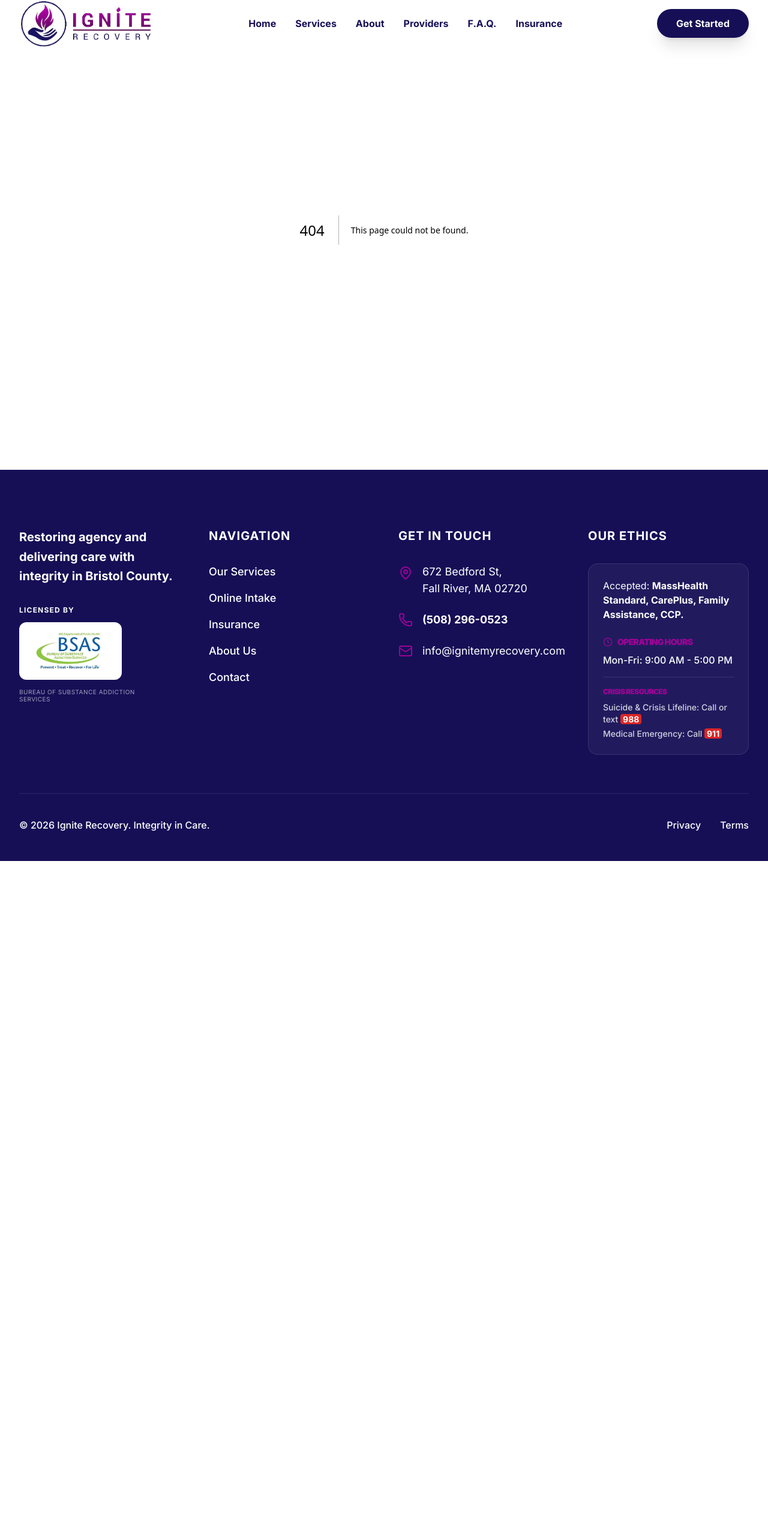
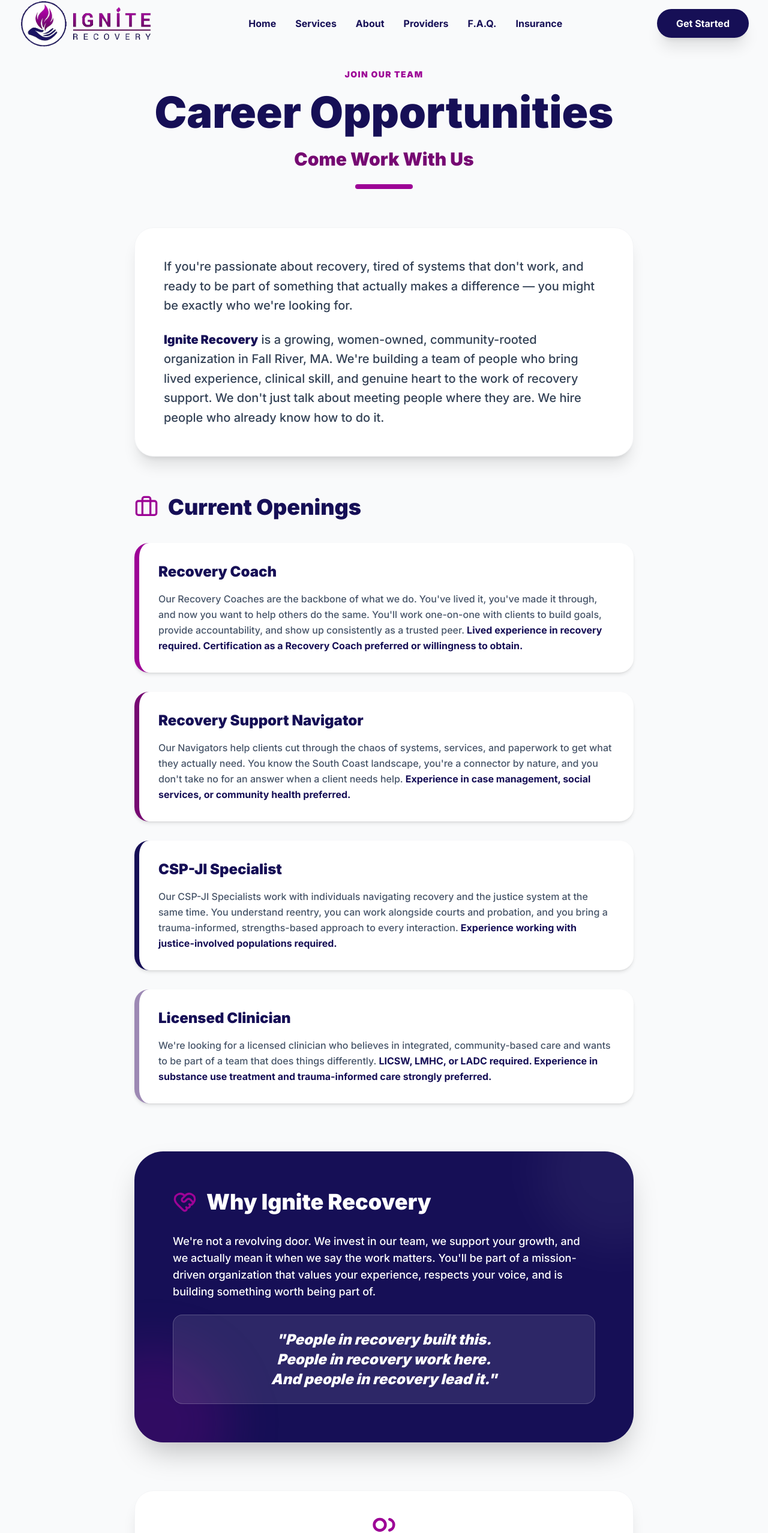
Before and after one commit to tdube-architech/IgniteRecovery, a Next.js app: page /careers in a window 1280 px wide. Before the commit this address had no page. Shown: the part 17-2572 px from the top of the page at 60% size. Before the commit the page ends 1452 px from the top, so only its background shows below. Built offline with nearby package versions, Linux system fonts and the light colour scheme.

Commit message:
feat: add Careers page and integrate into main navigation

```diff
--- /dev/null
+++ b/app/careers/page.tsx
@@ -0,0 +1,122 @@
+import React from 'react';
+import Link from 'next/link';
+import type { Metadata } from 'next';
+import { ArrowRight, Briefcase, HeartHandshake, Users, ShieldCheck } from 'lucide-react';
+
+export const metadata: Metadata = {
+  title: 'Career Opportunities | Ignite Recovery',
+  description: 'Join the Ignite Recovery team in Fall River, MA. We are looking for passionate individuals with lived experience to provide clinical skill and genuine heart to recovery support.',
+  alternates: {
+    canonical: 'https://ignitemyrecovery.com/careers'
+  }
+};
+
+const CareersPage: React.FC = () => {
+    return (
+        <div className="pt-32 pb-24 min-h-screen bg-gray-50">
+            <div className="max-w-4xl mx-auto px-4 sm:px-6 lg:px-8">
+
+                {/* Header */}
+                <div className="text-center mb-16 animate-fadeInUp">
+                    <span className="text-brand-magenta font-black tracking-widest uppercase text-sm">Join Our Team</span>
+                    <h1 className="text-5xl lg:text-7xl font-black text-brand-indigo mt-4 mb-6">Career Opportunities</h1>
+                    <h2 className="text-3xl font-black text-brand-purple mb-6">Come Work With Us</h2>
+                    <div className="w-24 h-2 bg-brand-magenta mx-auto rounded-full"></div>
+                </div>
+
+                {/* Intro */}
+                <div className="bg-white rounded-[2rem] p-8 md:p-12 shadow-xl border border-gray-100 mb-16 animate-fadeInUp delay-100">
+                    <p className="text-xl text-slate-700 leading-relaxed font-medium mb-6">
+                        If you're passionate about recovery, tired of systems that don't work, and ready to be part of something that actually makes a difference — you might be exactly who we're looking for.
+                    </p>
+                    <p className="text-xl text-slate-700 leading-relaxed font-medium">
+                        <strong className="text-brand-indigo font-black">Ignite Recovery</strong> is a growing, women-owned, community-rooted organization in Fall River, MA. We're building a team of people who bring lived experience, clinical skill, and genuine heart to the work of recovery support. We don't just talk about meeting people where they are. We hire people who already know how to do it.
+                    </p>
+                </div>
+
+                {/* Openings */}
+                <div className="mb-20 animate-fadeInUp delay-200">
+                    <h3 className="text-4xl font-black text-brand-indigo mb-10 flex items-center">
+                        <Briefcase className="mr-4 text-brand-magenta" size={40} />
+                        Current Openings
+                    </h3>
+
+                    <div className="space-y-8">
+                        {/* Job 1 */}
+                        <div className="bg-white rounded-3xl p-8 shadow-md border-l-8 border-brand-magenta hover:shadow-xl transition-shadow">
+                            <h4 className="text-2xl font-black text-brand-indigo mb-4">Recovery Coach</h4>
+                            <p className="text-slate-600 leading-relaxed font-medium">
+                                Our Recovery Coaches are the backbone of what we do. You've lived it, you've made it through, and now you want to help others do the same. You'll work one-on-one with clients to build goals, provide accountability, and show up consistently as a trusted peer. <strong className="text-brand-indigo">Lived experience in recovery required. Certification as a Recovery Coach preferred or willingness to obtain.</strong>
+                            </p>
+                        </div>
+
+                        {/* Job 2 */}
+                        <div className="bg-white rounded-3xl p-8 shadow-md border-l-8 border-brand-purple hover:shadow-xl transition-shadow">
+                            <h4 className="text-2xl font-black text-brand-indigo mb-4">Recovery Support Navigator</h4>
+                            <p className="text-slate-600 leading-relaxed font-medium">
+                                Our Navigators help clients cut through the chaos of systems, services, and paperwork to get what they actually need. You know the South Coast landscape, you're a connector by nature, and you don't take no for an answer when a client needs help. <strong className="text-brand-indigo">Experience in case management, social services, or community health preferred.</strong>
+                            </p>
+                        </div>
+
+                        {/* Job 3 */}
+                        <div className="bg-white rounded-3xl p-8 shadow-md border-l-8 border-brand-indigo hover:shadow-xl transition-shadow">
+                            <h4 className="text-2xl font-black text-brand-indigo mb-4">CSP-JI Specialist</h4>
+                            <p className="text-slate-600 leading-relaxed font-medium">
+                                Our CSP-JI Specialists work with individuals navigating recovery and the justice system at the same time. You understand reentry, you can work alongside courts and probation, and you bring a trauma-informed, strengths-based approach to every interaction. <strong className="text-brand-indigo">Experience working with justice-involved populations required.</strong>
+                            </p>
+                        </div>
+
+                        {/* Job 4 */}
+                        <div className="bg-white rounded-3xl p-8 shadow-md border-l-8 border-brand-lavender text-slate-800 hover:shadow-xl transition-shadow">
+                            <h4 className="text-2xl font-black text-brand-indigo mb-4">Licensed Clinician</h4>
+                            <p className="text-slate-600 leading-relaxed font-medium">
+                                We're looking for a licensed clinician who believes in integrated, community-based care and wants to be part of a team that does things differently. <strong className="text-brand-indigo">LICSW, LMHC, or LADC required. Experience in substance use treatment and trauma-informed care strongly preferred.</strong>
+                            </p>
+                        </div>
+                    </div>
+                </div>
+
+                {/* Why Ignite */}
+                <div className="bg-brand-indigo rounded-[3rem] p-10 md:p-16 text-white mb-20 shadow-2xl relative overflow-hidden animate-fadeInUp delay-300">
+                    <div className="absolute -top-24 -right-24 w-64 h-64 bg-white/5 rounded-full blur-2xl pointer-events-none"></div>
+                    <div className="absolute -bottom-24 -left-24 w-64 h-64 bg-brand-magenta/20 rounded-full blur-2xl pointer-events-none"></div>
+
+                    <h3 className="text-4xl font-black mb-8 flex items-center relative z-10">
+                        <HeartHandshake className="mr-4 text-brand-magenta" size={40} />
+                        Why Ignite Recovery
+                    </h3>
+                    <div className="space-y-6 text-lg text-lavender font-medium relative z-10">
+                        <p>
+                            We're not a revolving door. We invest in our team, we support your growth, and we actually mean it when we say the work matters. You'll be part of a mission-driven organization that values your experience, respects your voice, and is building something worth being part of.
+                        </p>
+                        <div className="bg-white/10 p-6 rounded-2xl border border-white/20 mt-8">
+                            <p className="text-2xl text-white font-black italic text-center w-full leading-snug">
+                                "People in recovery built this.<br/>People in recovery work here.<br/>And people in recovery lead it."
+                            </p>
+                        </div>
+                    </div>
+                </div>
+
+                {/* How to Apply */}
+                <div className="bg-white rounded-[2rem] p-10 shadow-xl border border-gray-100 text-center animate-fadeInUp delay-400">
+                    <Users className="mx-auto text-brand-magenta mb-6" size={56} />
+                    <h3 className="text-3xl font-black text-brand-indigo mb-6">How to Apply</h3>
+                    <p className="text-lg text-slate-600 mb-8 font-medium">
+                        Send your resume and a brief note about why you want to join the Ignite Recovery team to <a href="mailto:HR@ignitemyrecovery.com" className="text-brand-magenta font-bold hover:underline">HR@ignitemyrecovery.com</a>. We review every application and we'll be in touch.
+                    </p>
+                    <a href="mailto:HR@ignitemyrecovery.com" className="inline-flex bg-brand-magenta text-white px-10 py-5 rounded-full font-black text-xl hover:bg-brand-purple transition-all transform hover:scale-105 shadow-xl">
+                        Apply Now
+                    </a>
+
+                    <div className="mt-12 pt-8 border-t border-gray-100 flex items-center justify-center text-slate-500 font-medium text-sm text-left max-w-2xl mx-auto">
+                        <ShieldCheck className="mr-4 text-brand-purple shrink-0" size={32} />
+                        <p>Ignite Recovery is an equal opportunity employer. We strongly encourage applications from individuals with lived experience in recovery.</p>
+                    </div>
+                </div>
+
+            </div>
+        </div>
+    );
+};
+
+export default CareersPage;
--- a/components/Footer.tsx
+++ b/components/Footer.tsx
@@ -43,6 +43,7 @@
               <li><Link href="/intake" className="hover:text-white transition-colors">Online Intake</Link></li>
               <li><Link href="/insurance" className="hover:text-white transition-colors">Insurance</Link></li>
               <li><Link href="/about" className="hover:text-white transition-colors">About Us</Link></li>
+              <li><Link href="/careers" className="hover:text-white transition-colors">Career Opportunities</Link></li>
               <li><Link href="/contact" className="hover:text-white transition-colors">Contact</Link></li>
             </ul>
           </div>
--- a/components/Header.tsx
+++ b/components/Header.tsx
@@ -76,7 +76,8 @@
               <div className="absolute top-full -left-4 pt-4 hidden group-hover:block animate-fadeIn">
                 <div className="w-64 bg-white shadow-2xl rounded-2xl border border-gray-100 overflow-hidden">
                   <Link href="/about" className="block px-6 py-4 hover:bg-lavender/10 text-brand-indigo text-sm font-bold border-b border-gray-50">About Ignite</Link>
-                  <Link href="/team" className="block px-6 py-4 hover:bg-lavender/10 text-brand-indigo text-sm font-bold">Meet the Team</Link>
+                  <Link href="/team" className="block px-6 py-4 hover:bg-lavender/10 text-brand-indigo text-sm font-bold border-b border-gray-50">Meet the Team</Link>
+                  <Link href="/careers" className="block px-6 py-4 hover:bg-lavender/10 text-brand-indigo text-sm font-bold">Careers</Link>
                 </div>
               </div>
             </div>
@@ -132,6 +133,7 @@
               <Link href="/services" className="text-3xl font-black text-brand-indigo">Services</Link>
               <Link href="/about" className="text-3xl font-black text-brand-indigo">About Ignite</Link>
               <Link href="/team" className="text-3xl font-black text-brand-indigo">Meet the Team</Link>
+              <Link href="/careers" className="text-3xl font-black text-brand-indigo">Careers</Link>
               <Link href="/providers" className="text-3xl font-black text-brand-indigo">Providers</Link>
               <Link href="/faq" className="text-3xl font-black text-brand-indigo">F.A.Q.</Link>
               <Link href="/testimonials" className="text-3xl font-black text-brand-indigo">Testimonials</Link>
```
